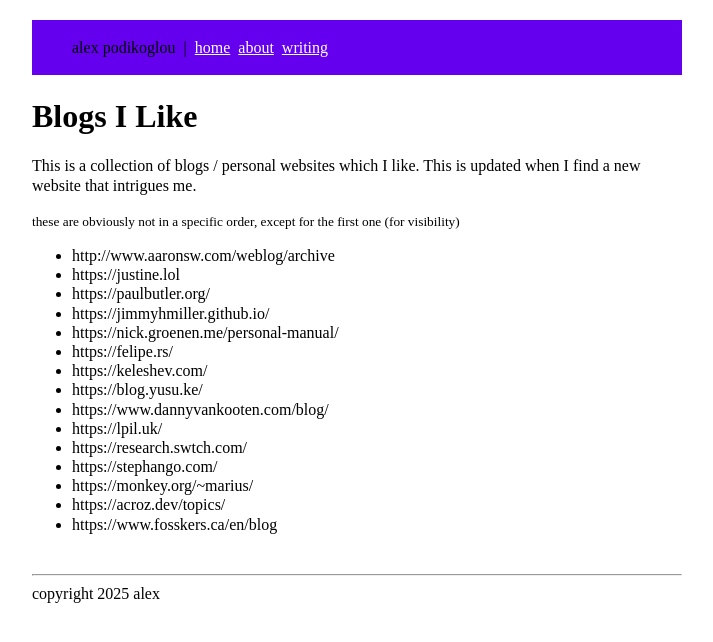
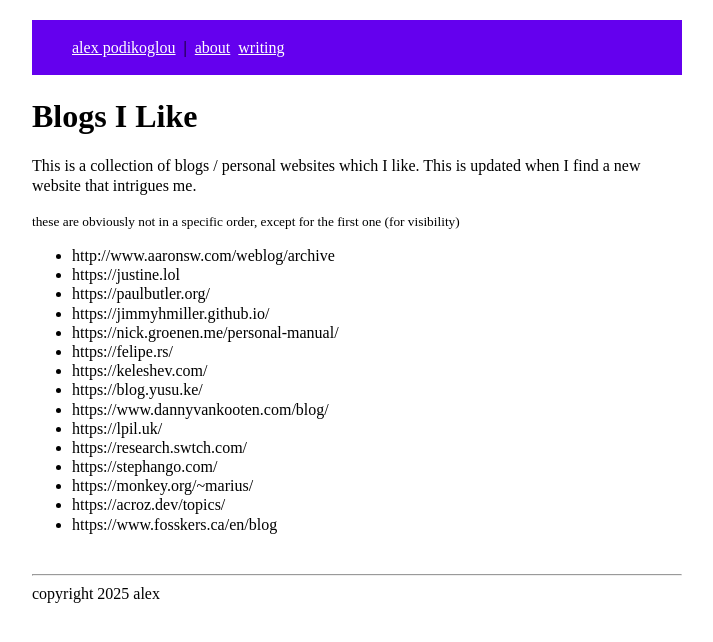
Before and after one commit to podikoglou/podikoglou.eu, a Jekyll site: the page built from _misc/blogs-i-like.md, in a window 1280 px wide. Shown: the top 642 px of the page, without its empty margins (283-996 px from the left). Built offline with Jekyll 4.4.1, drawn with Linux system fonts in a browser that asks for light colours; some web fonts are replaced.

Commit message:
make my name a link on navbar

```diff
--- a/_includes/navbar.html
+++ b/_includes/navbar.html
@@ -1,8 +1,7 @@
 <nav>
   <ul>
-    <li> alex podikoglou </li>
+    <li> <a href="/">alex podikoglou</a> </li>
     <li> | </li>
-    <li> <a href="/">home</a> </li>
     <li> <a href="/about/">about</a> </li>
     <li> <a href="/writing/" >writing</a> </li>
   </ul>
```
